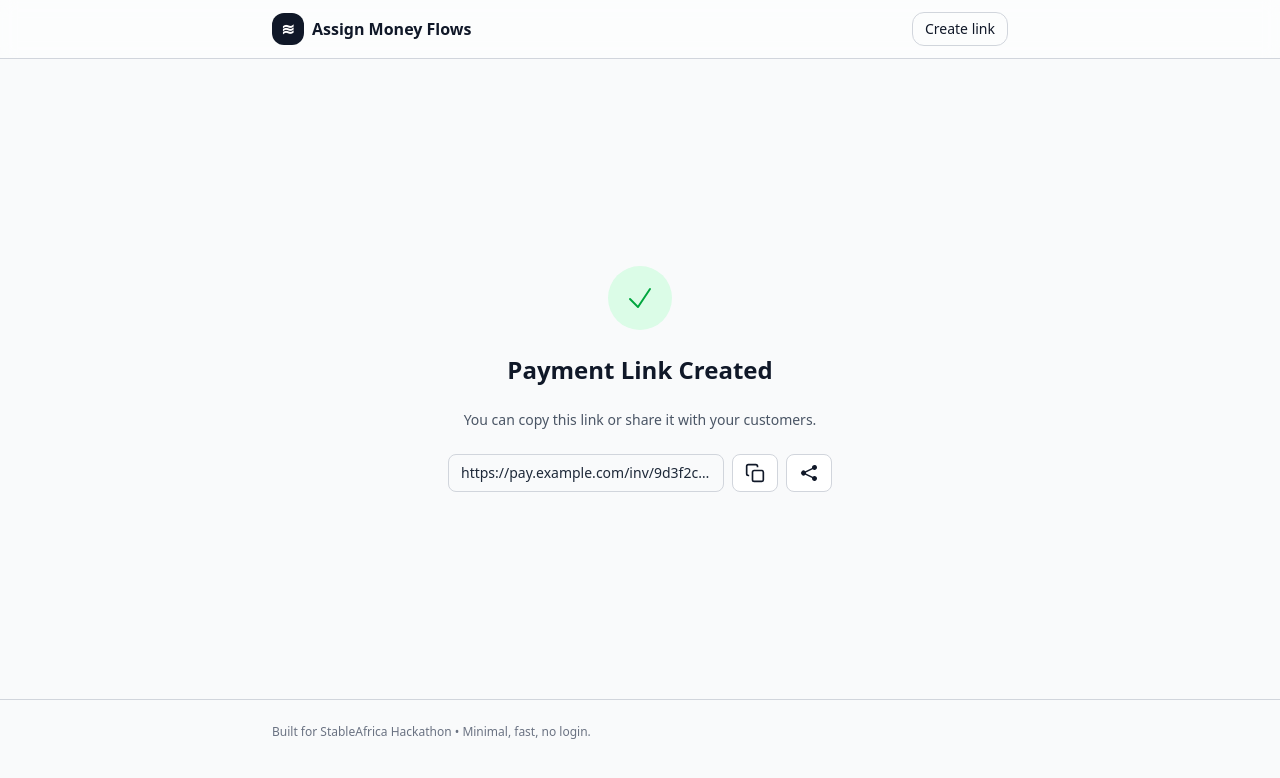
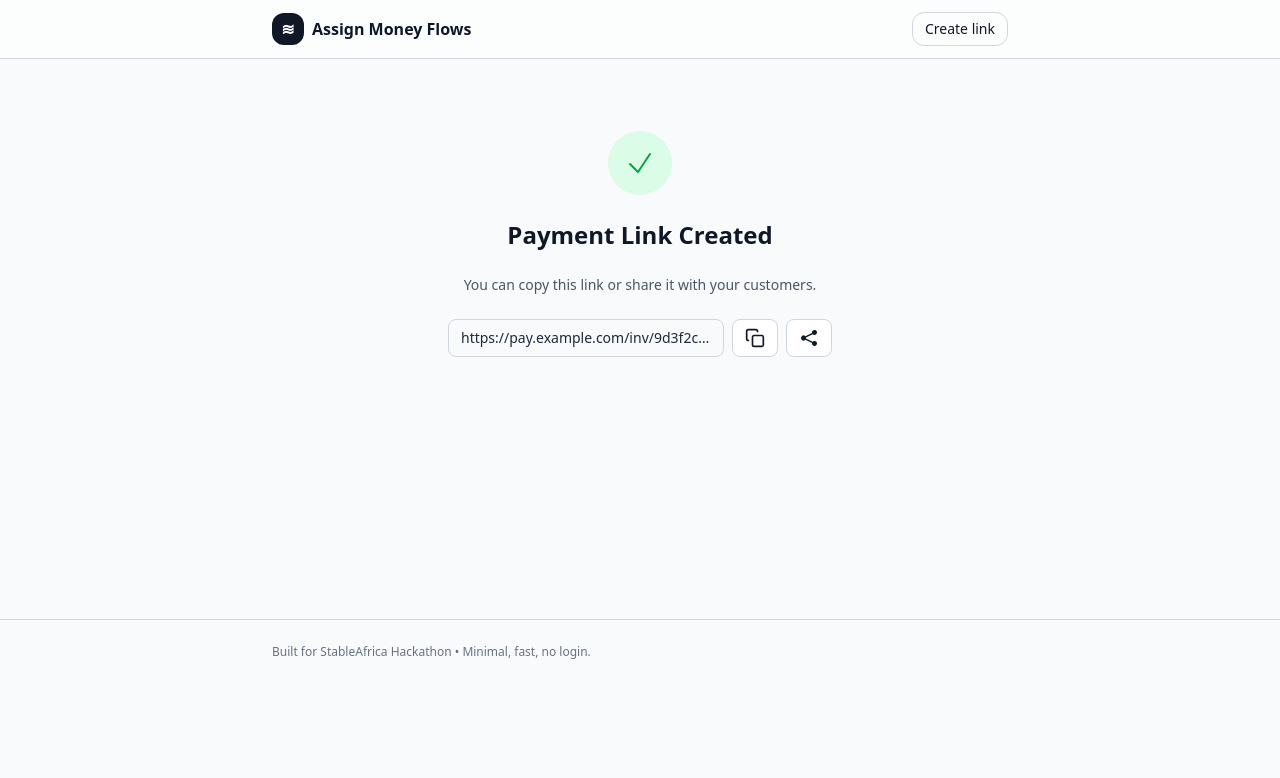
Before and after one commit to assignmoney/assign-web-spark, a SvelteKit app: page /done in a window 1280 px wide. Shown: the top 778 px of the page. Built offline with nearby package versions, Linux system fonts and the light colour scheme.

Commit message:
style(done page): remove min height

```diff
--- a/src/routes/(main)/done/+page.svelte
+++ b/src/routes/(main)/done/+page.svelte
@@ -37,7 +37,7 @@
 </script>
 
 <div
-  class="min-h-[75vh] md:min-h-[70vh] flex items-center justify-center bg-gray-50 px-4"
+  class="flex items-center justify-center bg-gray-50 px-4"
 >
   <div class="w-full max-w-md">
     <div class="p-8 space-y-6 text-center">
```
